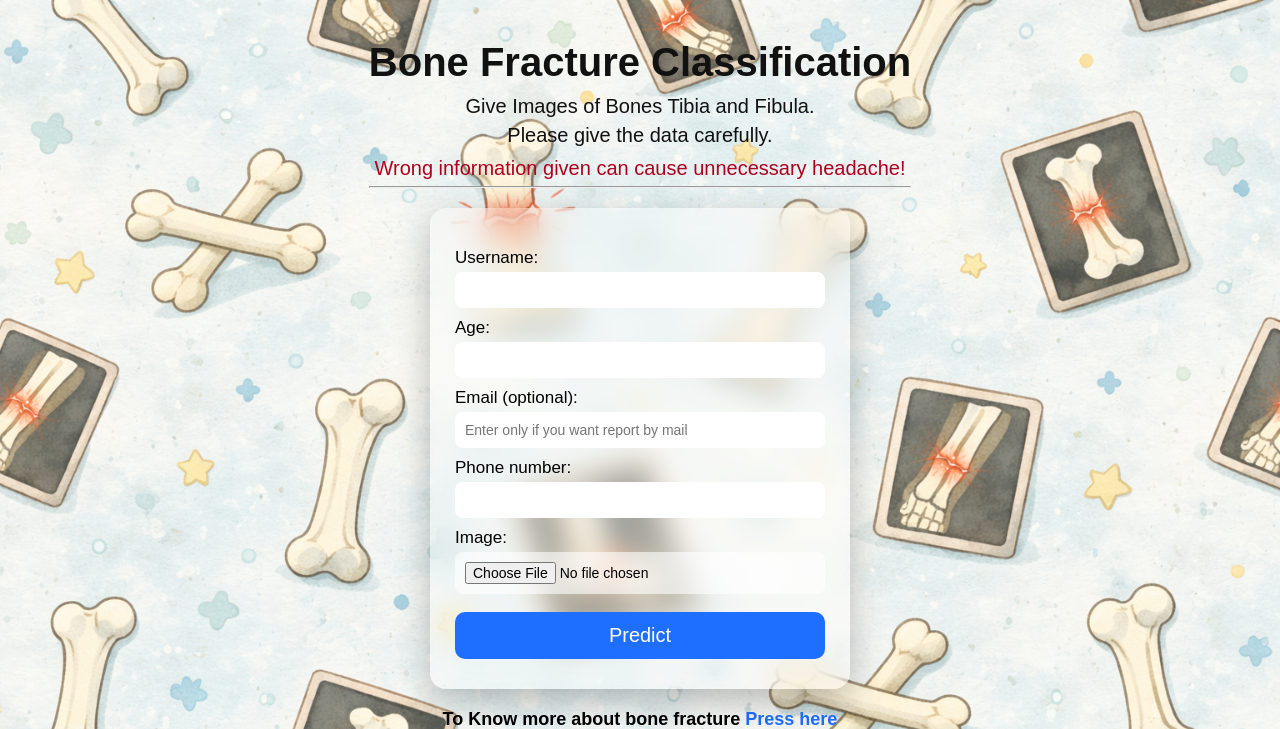
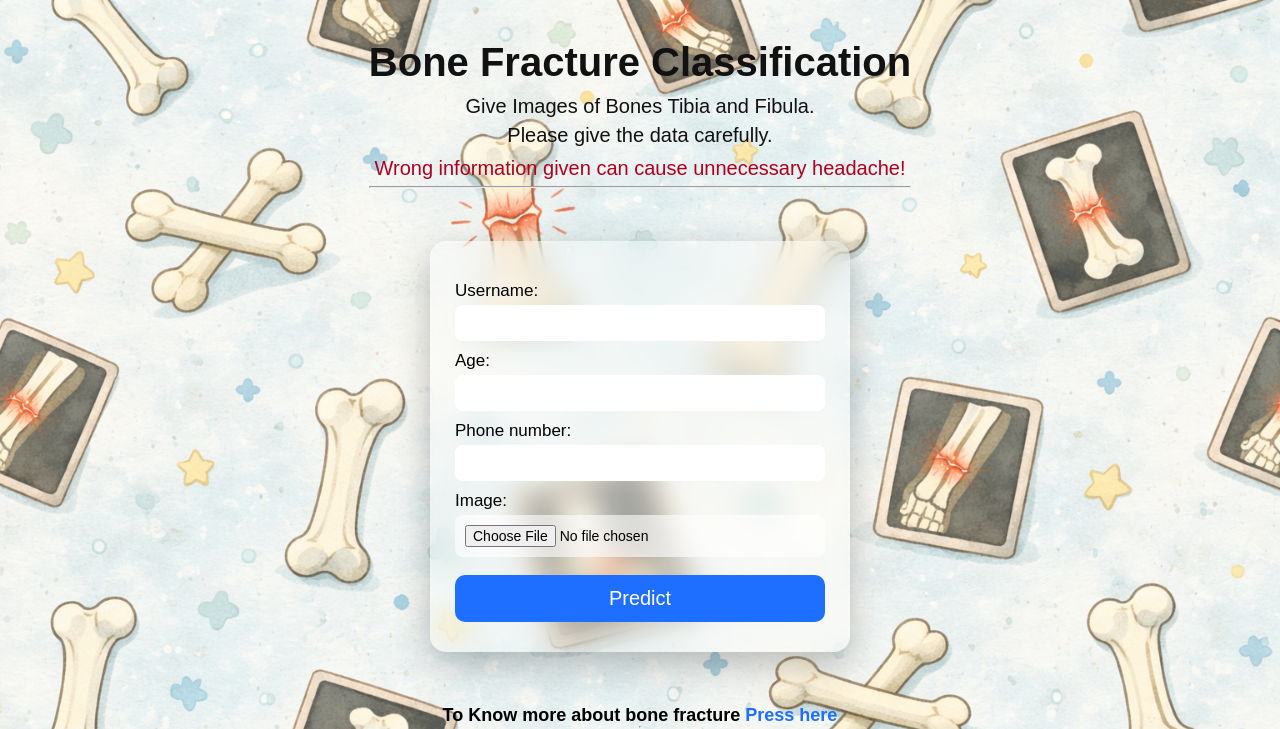
Before and after one commit to Srikhar07/Bone-Fracture-Classification-Website, a Flask app: page / in a window 1280 px wide. Shown: the top 729 px of the page. Run offline with Flask 3, Linux system fonts and the light colour scheme.

Commit message:
home.html

```diff
--- a/templates/home.html
+++ b/templates/home.html
@@ -30,9 +30,6 @@
             <label>Age:</label>
             <input type="number" name="age" required>
 
-            <label>Email (optional):</label>
-            <input type="email" name="email" placeholder="Enter only if you want report by mail">
-
             <label>Phone number:</label>
             <input type="number" name="phone" required>
 
```
